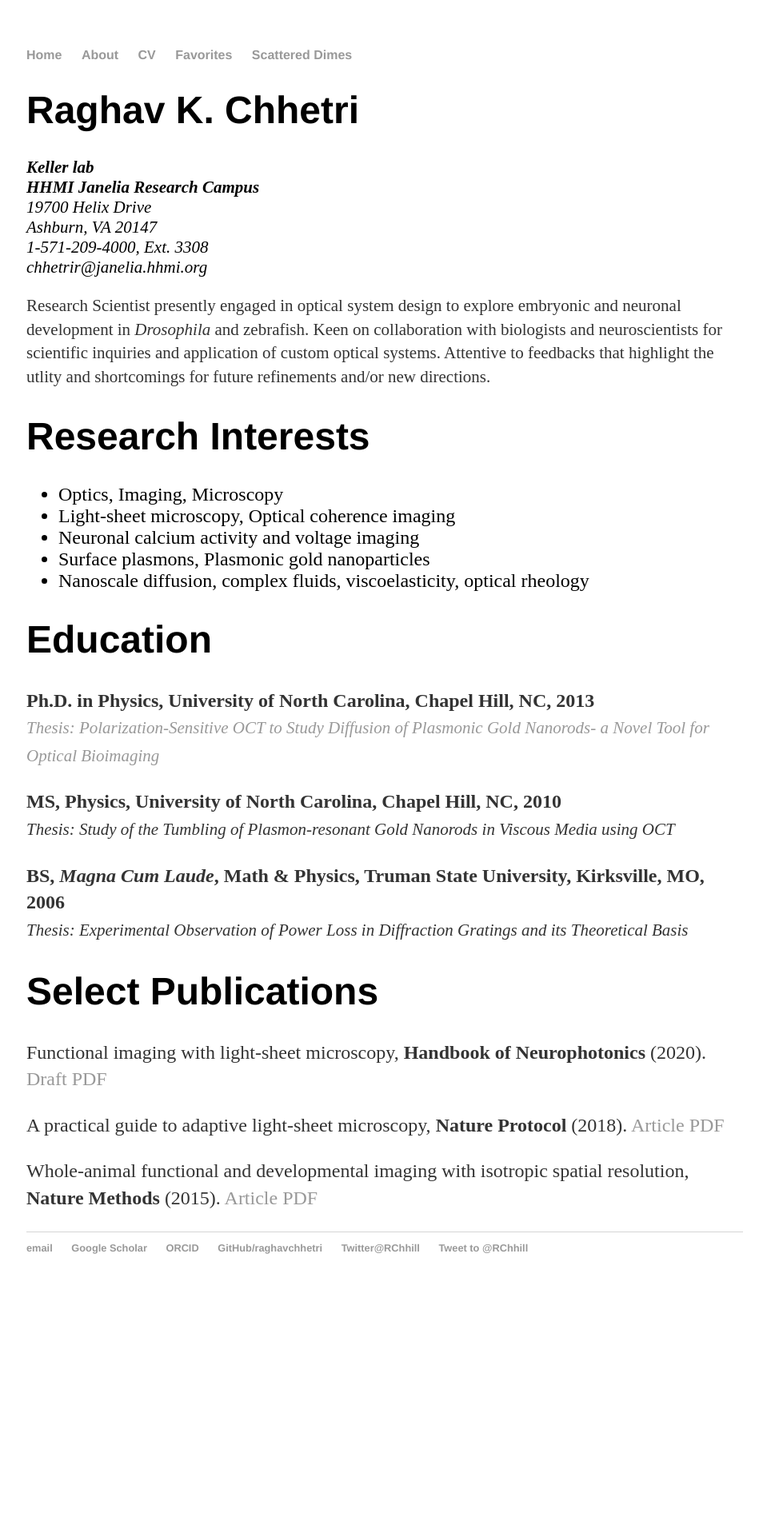
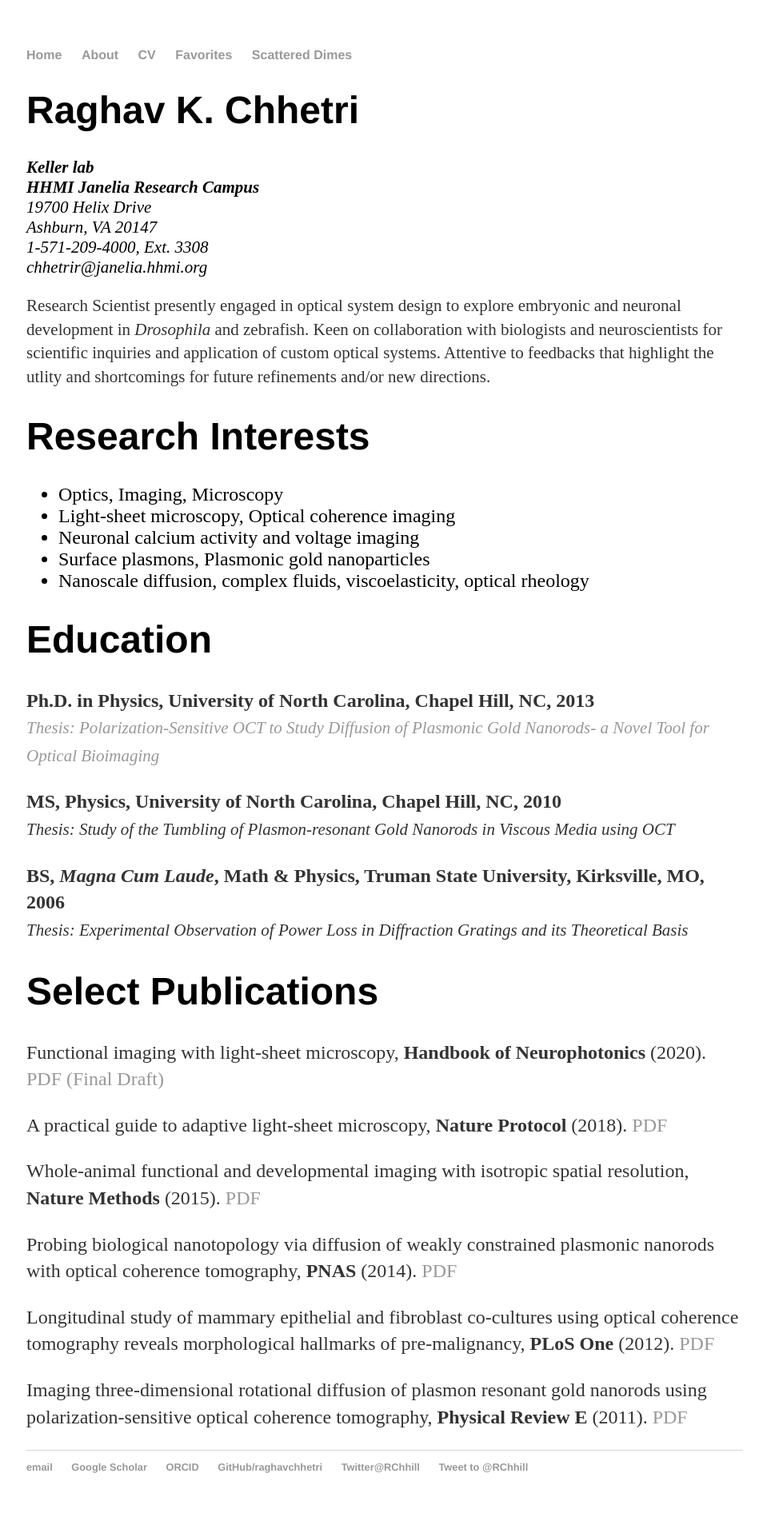
Before and after one commit to raghavchhetri/raghavchhetri.github.io, a Jekyll site: the page built from cv/index.html, in a window 1280 px wide. Shown: the whole page at 80% size, without its empty margins (159-1113 px from the left). Built offline with Jekyll 4.4.1, drawn with Linux system fonts in a browser that asks for light colours; comment, search, counter and statistics services are not loaded; before the commit the page ends 1628 px from its top, so only the background shows below that.

Commit message:
Update index.html

```diff
--- a/cv/index.html
+++ b/cv/index.html
@@ -44,13 +44,25 @@ title: Raghav Chhetri's CV
 		<h1>Select Publications</h1>
 		<p> Functional imaging with light-sheet microscopy,
 			<strong>Handbook of Neurophotonics</strong> (2020).
-			<a href="https://raghavchhetri.github.io/pdf/BookChapter.pdf#view=FitV">Draft PDF </a>
+			<a href="https://raghavchhetri.github.io/pdf/BookChapter.pdf#view=FitV">PDF (Final Draft) </a>
 
 		<p> A practical guide to adaptive light-sheet microscopy,
 			<strong>Nature Protocol</strong> (2018).
-			<a href="https://www.janelia.org/sites/default/files/Royer%202018.pdf#view=FitV">Article PDF </a>
+			<a href="https://raghavchhetri.github.io/pdf/AutoPilot.pdf#view=FitV">PDF </a>
 
 		<p> Whole-animal functional and developmental imaging with isotropic spatial resolution,
 			<strong>Nature Methods</strong> (2015).
-			<a href="https://www.janelia.org/sites/default/files/Labs/Keller%20Lab/Chhetri%202015.pdf#view=FitV">Article PDF </a>
+			<a href="https://raghavchhetri.github.io/pdf/IsoView.pdf#view=FitV">PDF </a>
+
+		<p> Probing biological nanotopology via diffusion of weakly constrained plasmonic nanorods with optical coherence tomography,
+			<strong>PNAS</strong> (2014).
+			<a href="https://raghavchhetri.github.io/pdf/Probing-Biological-Nanotopology.pdf#view=FitV">PDF </a>
+
+		<p> Longitudinal study of mammary epithelial and fibroblast co-cultures using optical coherence tomography reveals morphological hallmarks of pre-malignancy,
+			<strong>PLoS One</strong> (2012).
+			<a href="https://raghavchhetri.github.io/pdf/MEC-fibroblast-Co-cultures.pdf#view=FitV">PDF </a>
+
+		<p> Imaging three-dimensional rotational diffusion of plasmon resonant gold nanorods using polarization-sensitive optical coherence tomography,
+			<strong>Physical Review E</strong> (2011).
+			<a href="https://raghavchhetri.github.io/pdf/Rotational-Diffusion.pdf#view=FitV">PDF </a>
 	</div>
```
